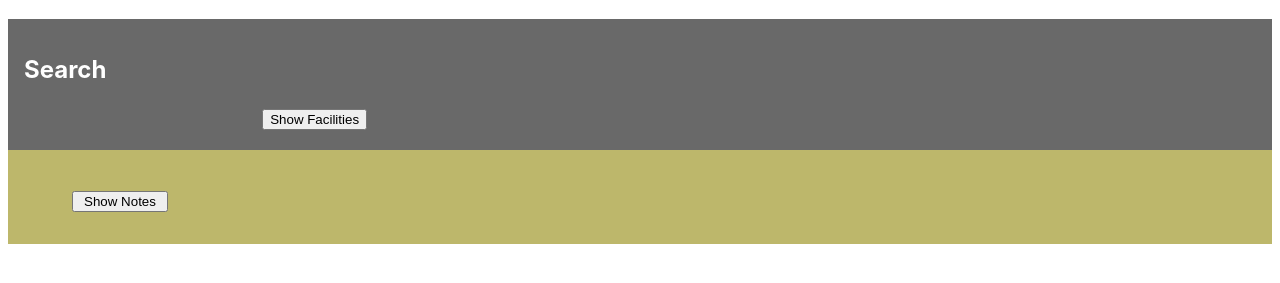
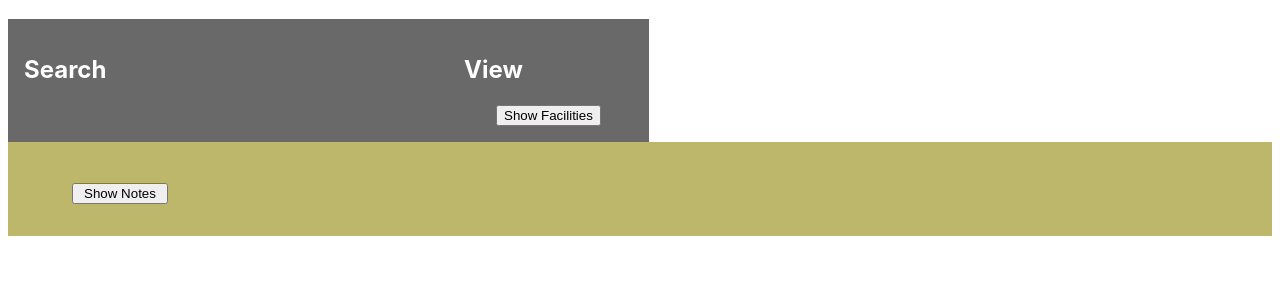
Before and after one commit to justha/glassdale, a plain HTML site: page index.html in a window 1280 px wide. Shown: the part 63-346 px from the top of the page. Drawn offline with Linux system fonts and the light colour scheme; no server answers.

```diff
--- a/index.html
+++ b/index.html
@@ -13,15 +13,23 @@
             <h1>Glassdale: Whodunnit?</h1>
         </header>
 
+        <div class="container__controls">
             <section class="container__search">
                 <h2>Search</h2>
                 <article class="container__filters">
                     <div class="filter filters__crime"></div>
                     <div class="filter filters__incarceration"></div>
                     <div class="filter filters__officer"></div>
+                </article>
+            </section>
+
+            <section class="container__view">
+                <h2>View</h2>
+                <article class="container__viewButtons">
                     <div class="button__showFacilities"></div>
                 </article>
             </section>
+        </div>
 
         <section class="container__content">
             <section class="container__left">
--- a/scripts/main.js
+++ b/scripts/main.js
@@ -1,18 +1,17 @@
 // import { officerList } from "./officers/OfficerList.js";
 import { criminalList } from "./criminals/CriminalList.js";
-import { facilityList } from "./facilities/FacilityList.js";
+import { showFacilitiesButton } from "./facilities/ShowFacilitiesButton.js";
+import "./facilities/FacilityList.js";
 import { CrimeSelect } from "./crimes/CrimeSelect.js";
 import { OfficerSelect } from "./officers/OfficerSelect.js";
 import { noteForm } from "./notes/NoteForm.js";
+import { showNotesButton } from "./notes/ShowNotesButton.js";
 import "./notes/NoteList.js";
-import { showNotesButton } from "./notes/ShowNotesButton.js";
-import { showFacilitiesButton } from "./facilities/ShowFacilitiesButton.js";
 
 // officerList()
-facilityList()
+showFacilitiesButton()
 criminalList()
 CrimeSelect()
 OfficerSelect()
 noteForm()
 showNotesButton()
-showFacilitiesButton()
--- a/styles/criminal.css
+++ b/styles/criminal.css
@@ -15,11 +15,6 @@
     margin: 0 0 .5rem 0;
 }
 
-ul {
-    margin: 0;
-    list-style-type: circle;
-}
-
 .criminal__alibiButton {
     margin: 1rem 0 .5rem 0;
 }
--- a/styles/facilities.css
+++ b/styles/facilities.css
@@ -1,9 +1,9 @@
-.facilities__list {
+.facility__list {
     display: flex;
     flex-wrap: wrap;
 }
 
-.facilities__card {
+.facility__card {
     font-size: small;
     margin: .5%;
     padding: 1.5%;
@@ -11,7 +11,7 @@
     width: 15rem;
 }
 
-.facilities__name {
+.facility__name {
     margin: 0 0 .5rem 0;
 }
 
--- a/styles/main.css
+++ b/styles/main.css
@@ -24,7 +24,13 @@
     font-weight: bold;
 }
 
-.container__search {
+.container__controls {
+    display: flex;
+    flex-direction: row;
+}
+
+.container__search,
+.container__view {
     display: flex;
     flex-direction: column;
     background-color: dimgrey;
@@ -49,3 +55,8 @@
     padding: 1rem;
     background-color: darkkhaki;
 }
+
+ul {
+    margin: 0;
+    list-style-type: circle;
+}
```
Lines whose indentation alone changed are shown as unchanged.
